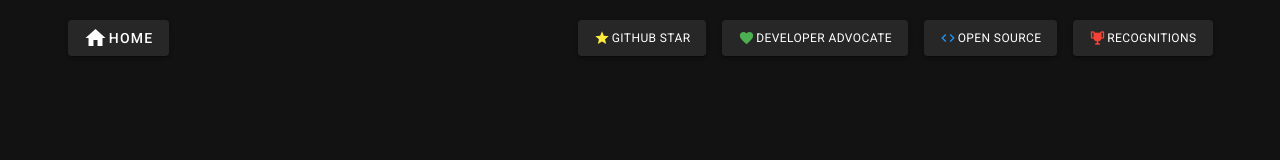
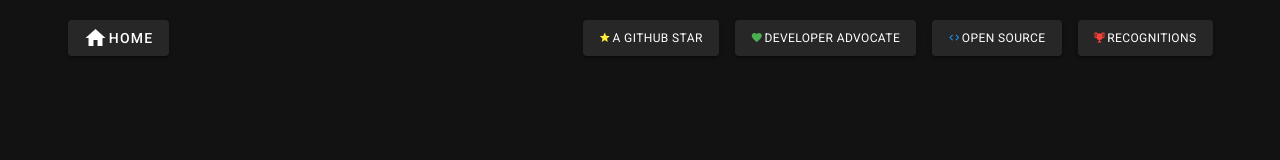
Before and after one commit to lirantal/lirantaldotcom-old, a Nuxt app: page / in a window 1280 px wide. Shown: the top 160 px of the page. Built offline with nearby package versions, Linux system fonts and the light colour scheme.

Commit message:
fix: icon size

```diff
--- a/layouts/default.vue
+++ b/layouts/default.vue
@@ -14,28 +14,28 @@
             href="https://stars.github.com/profiles/lirantal"
             target="_blank"
           >
-            <v-icon class="text-body-1" color="yellow">mdi-star</v-icon>
-            <span class="text-caption">GitHub Star</span>
+            <v-icon class="text-caption" color="yellow">mdi-star</v-icon>
+            <span class="text-caption">A GitHub Star</span>
           </v-btn>
         </v-card>
 
         <v-card dark color="#121212" elevation="0" class="pa-2" tile>
           <v-btn>
-            <v-icon class="text-body-1" color="green">mdi-heart</v-icon>
+            <v-icon class="text-caption" color="green">mdi-heart</v-icon>
             <span class="text-caption">Developer Advocate</span>
           </v-btn>
         </v-card>
 
         <v-card dark color="#121212" elevation="0" class="pa-2" tile>
           <v-btn to="/opensource">
-            <v-icon class="text-body-1" color="blue">mdi-code-tags</v-icon>
+            <v-icon class="text-caption" color="blue">mdi-code-tags</v-icon>
             <span class="text-caption">Open Source</span>
           </v-btn>
         </v-card>
 
         <v-card dark color="#121212" elevation="0" class="pa-2" tile>
           <v-btn to="/recognitions">
-            <v-icon class="text-body-1" color="red">mdi-trophy</v-icon>
+            <v-icon class="text-caption" color="red">mdi-trophy</v-icon>
             <span class="text-caption">Recognitions</span>
           </v-btn>
         </v-card>
```
